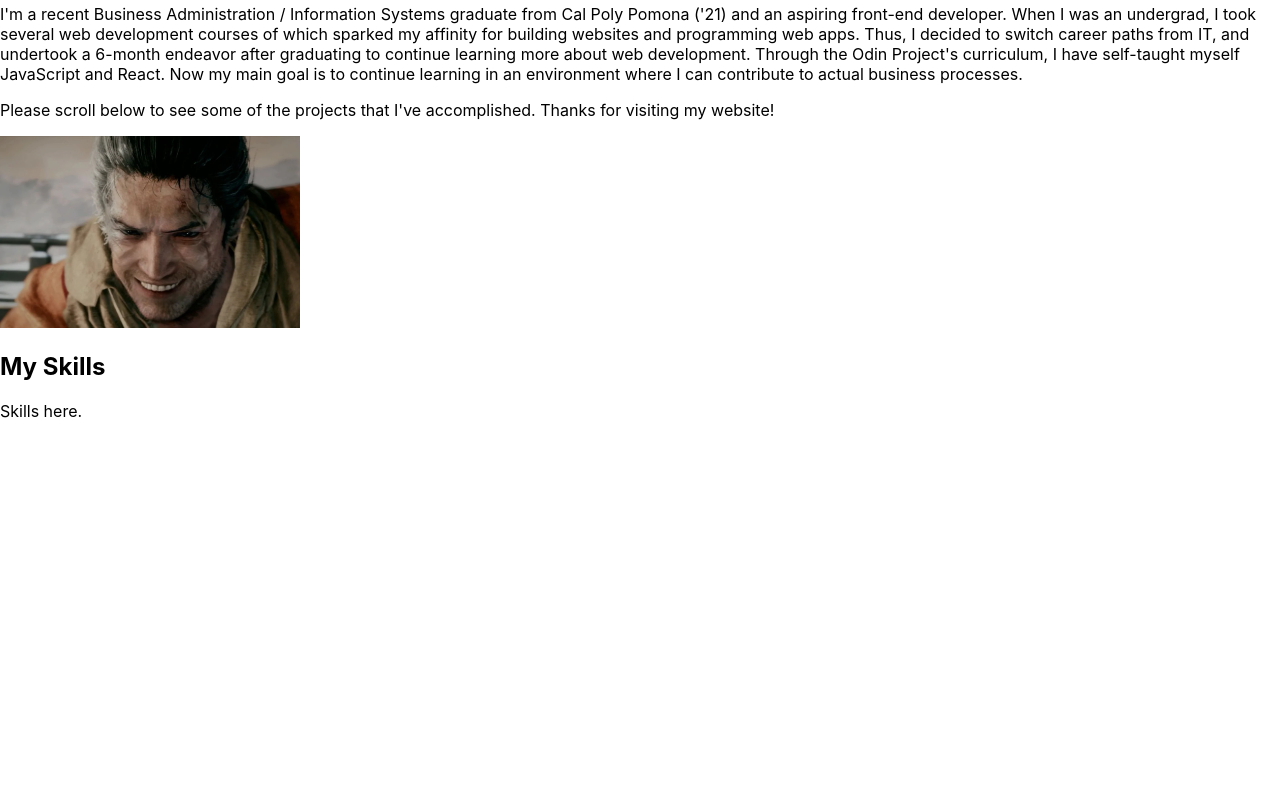
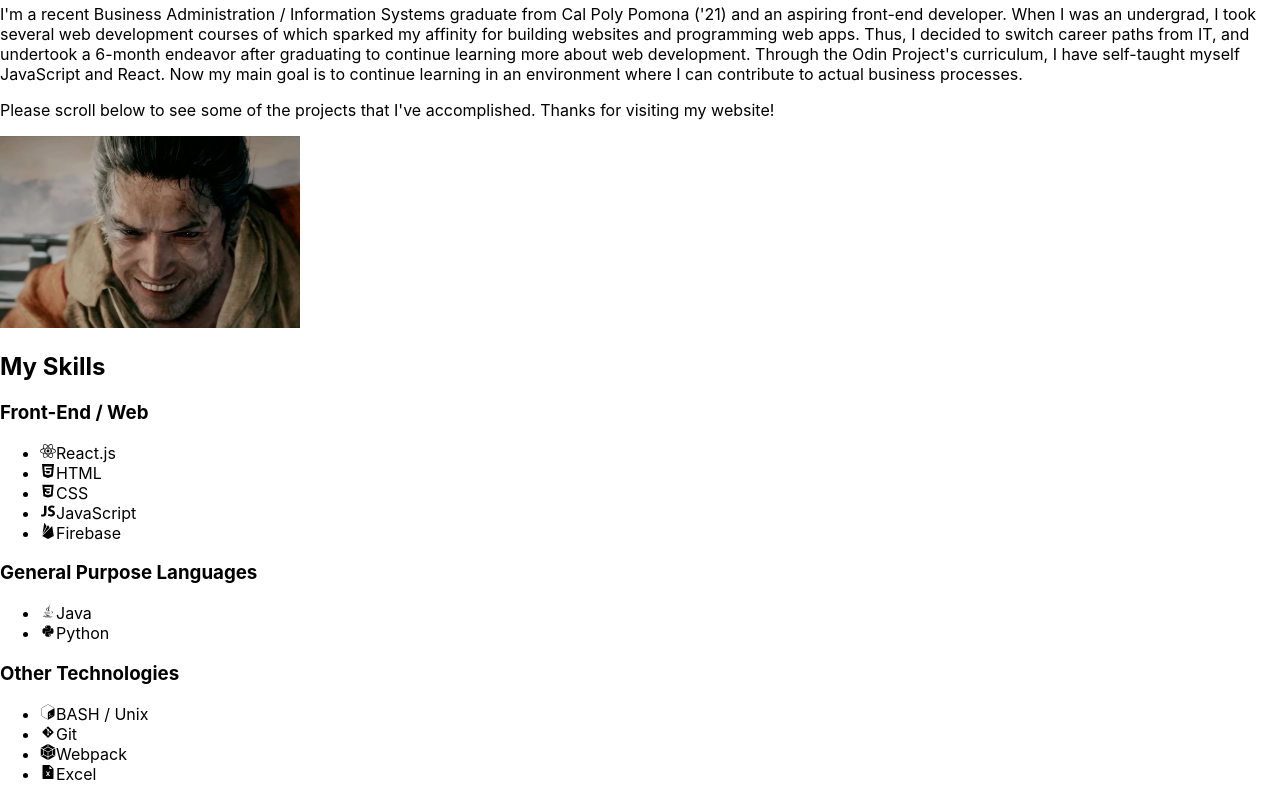
Before and after one commit to Datrinon/portfolio, a React (Create React App) app: page / in a window 1280 px wide. Shown: the part 247-1047 px from the top of the page. Before the commit the page ends 800 px from the top, so only its background shows below. Built offline with nearby package versions, Linux system fonts and the light colour scheme.

Commit message:
Add HTML for skills section

```diff
--- a/src/components/Content/Skills.js
+++ b/src/components/Content/Skills.js
@@ -1,11 +1,31 @@
-import React from 'react'
+import React, { createElement } from 'react'
 import Section from './Section'
+
+import { SKILLS } from '../../data/skills'
 
 function Skills() {
 
   return (
     <Section title={"My Skills"}>
-      Skills here.
+      {
+        SKILLS.map((list, index) => {
+          return (
+            <div key={index}>
+              <h3>{list.category}</h3>
+              <ul>
+                {list.skills.map((skill, index) => {
+                  return (
+                    <li key={index}>
+                      <skill.icon/>
+                      <span>{skill.name}</span>
+                    </li>
+                  )
+                })}
+              </ul>
+            </div>
+          )
+        })
+      }
     </Section>
   )
 }
--- a/src/data/skills.js
+++ b/src/data/skills.js
@@ -1,13 +1,16 @@
 import { FaHtml5, FaReact } from "react-icons/fa"
-import { DiCss3 } from "react-icons/di"
+import { DiCss3, DiJava, DiPython, DiGit } from "react-icons/di"
 import { IoLogoJavascript } from "react-icons/io"
+import { SiWebpack, SiFirebase } from "react-icons/si"
+import { VscTerminalBash } from "react-icons/vsc"
+import { AiFillFileExcel } from "react-icons/ai"
 
 export const SKILLS = [
   {
-    category: "Front-End",
+    category: "Front-End / Web",
     skills: [
       {
-        name: "React",
+        name: "React.js",
         icon: FaReact
       },
       {
@@ -19,9 +22,47 @@ export const SKILLS = [
         icon: DiCss3
       },
       {
-        name: "JS",
+        name: "JavaScript",
         icon: IoLogoJavascript
+      },
+      {
+        name: "Firebase",
+        icon: SiFirebase
       }
     ]
   },
+  {
+    category: "General Purpose Languages",
+    skills: [
+      {
+        name: "Java",
+        icon: DiJava
+      },
+      {
+        name: "Python",
+        icon: DiPython
+      }
+    ]
+  },
+  {
+    category: "Other Technologies",
+    skills: [
+      {
+        name: "BASH / Unix",
+        icon: VscTerminalBash
+      },
+      {
+        name: "Git",
+        icon: DiGit
+      },
+      {
+        name: "Webpack",
+        icon: SiWebpack
+      },
+      {
+        name: "Excel",
+        icon: AiFillFileExcel
+      }
+    ]
+  }
 ]
```
